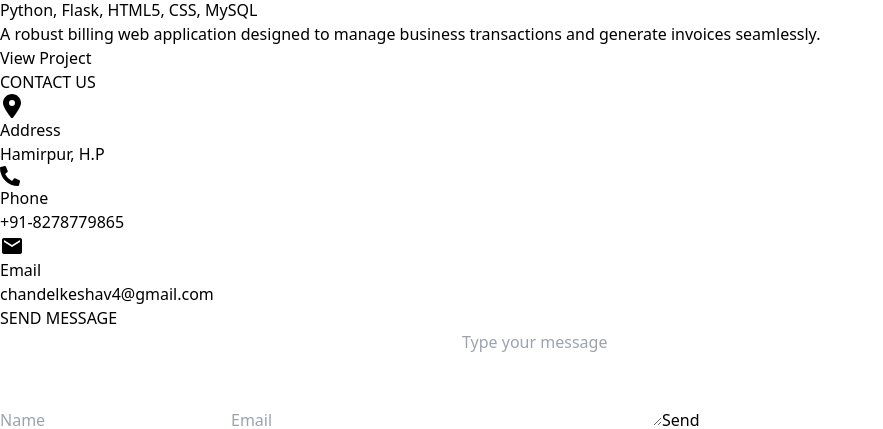
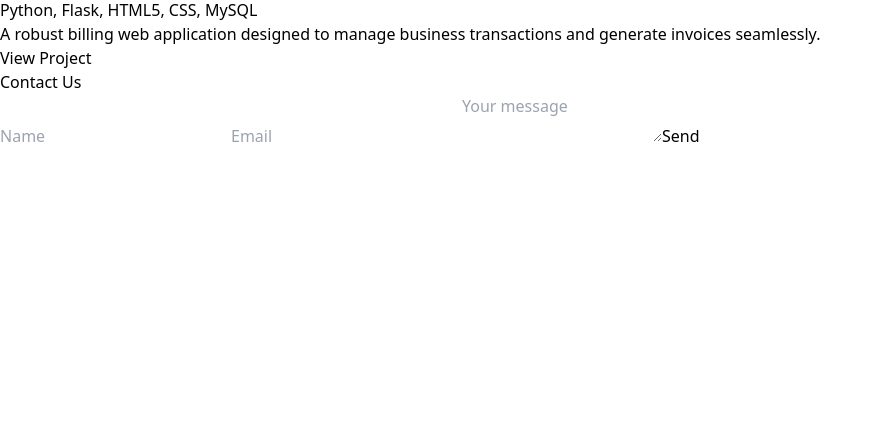
Before and after one commit to keshavchandel13/My-Portfolio, a React (Vite) app in the folder Frontend/: page / in a window 1280 px wide. Shown: the part 7837-8266 px from the top of the page, without its empty margins (0-883 px from the left). After the commit the page ends 7985 px from the top, so only its background shows below. Built offline with nearby package versions, Linux system fonts and the light colour scheme.

Commit message:
improved contact us page

```diff
--- a/Frontend/src/Sections/ContactUs.jsx
+++ b/Frontend/src/Sections/ContactUs.jsx
@@ -1,7 +1,4 @@
 import React, { useState } from "react";
-import { FaLocationDot } from "react-icons/fa6";
-import { FaPhoneAlt } from "react-icons/fa";
-import { MdEmail } from "react-icons/md";
 
 const ContactUs = () => {
   const [data, setData] = useState({
@@ -9,6 +6,9 @@ const ContactUs = () => {
     email: "",
     message: "",
   });
+
+  const [loading, setLoading] = useState(false); // Loading state
+  const [feedback, setFeedback] = useState(""); // Feedback message
 
   // Handle input changes
   const changeInput = (e) => {
@@ -19,134 +19,80 @@ const ContactUs = () => {
   // Handle form submission
   const handleSubmit = async (e) => {
     e.preventDefault();
+    setFeedback(""); // Reset feedback message
+    setLoading(true); // Start loading
 
     // Validate inputs
     if (!data.name || !data.email || !data.message) {
-      alert("All fields are required.");
+      setFeedback("All fields are required.");
+      setLoading(false);
       return;
     }
     if (!/\S+@\S+\.\S+/.test(data.email)) {
-      alert("Invalid email format.");
+      setFeedback("Invalid email format.");
+      setLoading(false);
       return;
     }
 
     try {
-      const response = await fetch("https://my-portfolio-g8ko.onrender.com/send-email", {
+      const response = await fetch(
+        `${process.env.URL}/send-email`,
+        {
           method: "POST",
           headers: {
             "Content-Type": "application/json;charset=utf-8",
           },
           body: JSON.stringify(data),
-      });
+        }
+      );
 
-      if (response.headers.get("content-type")?.includes("application/json")) {
       const result = await response.json();
       if (response.ok) {
-          alert(result.message);
+        setFeedback("Message sent successfully!");
         setData({ name: "", email: "", message: "" }); // Reset form
       } else {
-          alert("Failed to send the message: " + result.error);
-        }
-      } else {
-        const textResult = await response.text();
-        console.log("Text response:", textResult);
-        alert(textResult);
+        setFeedback(result.error || "Failed to send the message.");
       }
     } catch (error) {
       console.error("Error:", error);
-      alert("Error in sending the message.");
+      setFeedback("An error occurred. Please try again.");
+    } finally {
+      setLoading(false); // Stop loading
     }
   };
 
   return (
-    <div className="relative min-h-screen p-4">
-      <div
-        className="absolute inset-0 bg-cover bg-center"
-        style={{ backgroundImage: "url('/bg.jpg')" }}
-      ></div>
-      <div className="absolute inset-0 bg-blue-900 opacity-60"></div>
-
-      <div className="relative z-10 text-white py-10 px-6">
-        <h1 className="text-center font-extrabold text-white text-4xl mb-10 tracking-wider">
-          CONTACT US
-        </h1>
-        <div className="flex flex-col gap-8 items-center lg:flex-row justify-center">
-          {/* Contact Details */}
-          <div className="flex flex-col items-center text-lg space-y-9">
-            <div className="w-full max-w-3xl p-8 bg-white bg-opacity-30 rounded-xl shadow-2xl backdrop-blur-lg">
-              {/* Address */}
-              <div className="flex items-center mb-6">
-                <div className="w-12 h-12 flex items-center justify-center rounded-full bg-blue-500 text-white mr-4">
-                  <FaLocationDot size={24} />
-                </div>
     <div>
-                  <h2 className="text-blue-300 font-semibold">Address</h2>
-                  <p className="text-white">Hamirpur, H.P</p>
-                </div>
-              </div>
-              {/* Phone */}
-              <div className="flex items-center mb-6">
-                <div className="w-12 h-12 flex items-center justify-center rounded-full bg-blue-500 text-white mr-4">
-                  <FaPhoneAlt size={20} />
-                </div>
-                <div>
-                  <h2 className="text-blue-300 font-semibold">Phone</h2>
-                  <p className="text-white">+91-8278779865</p>
-                </div>
-              </div>
-              {/* Email */}
-              <div className="flex items-center">
-                <div className="w-12 h-12 flex items-center justify-center rounded-full bg-blue-500 text-white mr-4">
-                  <MdEmail size={24} />
-                </div>
-                <div>
-                  <h2 className="text-blue-300 font-semibold">Email</h2>
-                  <p className="text-white">chandelkeshav4@gmail.com</p>
-                </div>
-              </div>
-            </div>
-          </div>
-
-          {/* Form Section */}
-          <div className="bg-white text-black p-6 w-96 rounded-xl shadow-lg">
-            <h1 className="text-2xl font-semibold text-center mb-6 text-blue-700">
-              SEND MESSAGE
-            </h1>
-            <form onSubmit={handleSubmit} method="post" className="flex flex-col gap-6">
+      <h1>Contact Us</h1>
+      <form onSubmit={handleSubmit}>
         <input
           type="text"
-                placeholder="Name"
+          name="name"
           value={data.name}
           onChange={changeInput}
-                name="name"
-                className="p-4 border border-slate-300 rounded-md focus:outline-none focus:border-blue-500 transition duration-200"
+          placeholder="Name"
+          required
         />
         <input
-                type="text"
-                placeholder="Email"
+          type="email"
+          name="email"
           value={data.email}
           onChange={changeInput}
-                name="email"
-                className="p-4 border border-slate-300 rounded-md focus:outline-none focus:border-blue-500 transition duration-200"
+          placeholder="Email"
+          required
         />
         <textarea
           name="message"
-                placeholder="Type your message"
           value={data.message}
           onChange={changeInput}
-                className="p-4 border border-slate-300 rounded-md focus:outline-none focus:border-blue-500 transition duration-200 resize-none"
-                rows="4"
+          placeholder="Your message"
+          required
         ></textarea>
-              <button
-                type="submit"
-                className="bg-blue-500 text-white py-3 rounded-md hover:bg-blue-600 transition duration-300 font-medium"
-              >
-                Send
+        <button type="submit" disabled={loading}>
+          {loading ? "Sending..." : "Send"}
         </button>
       </form>
-          </div>
-        </div>
-      </div>
+      {feedback && <p>{feedback}</p>} {/* Display feedback message */}
     </div>
   );
 };
```
Lines whose indentation alone changed are shown as unchanged.
